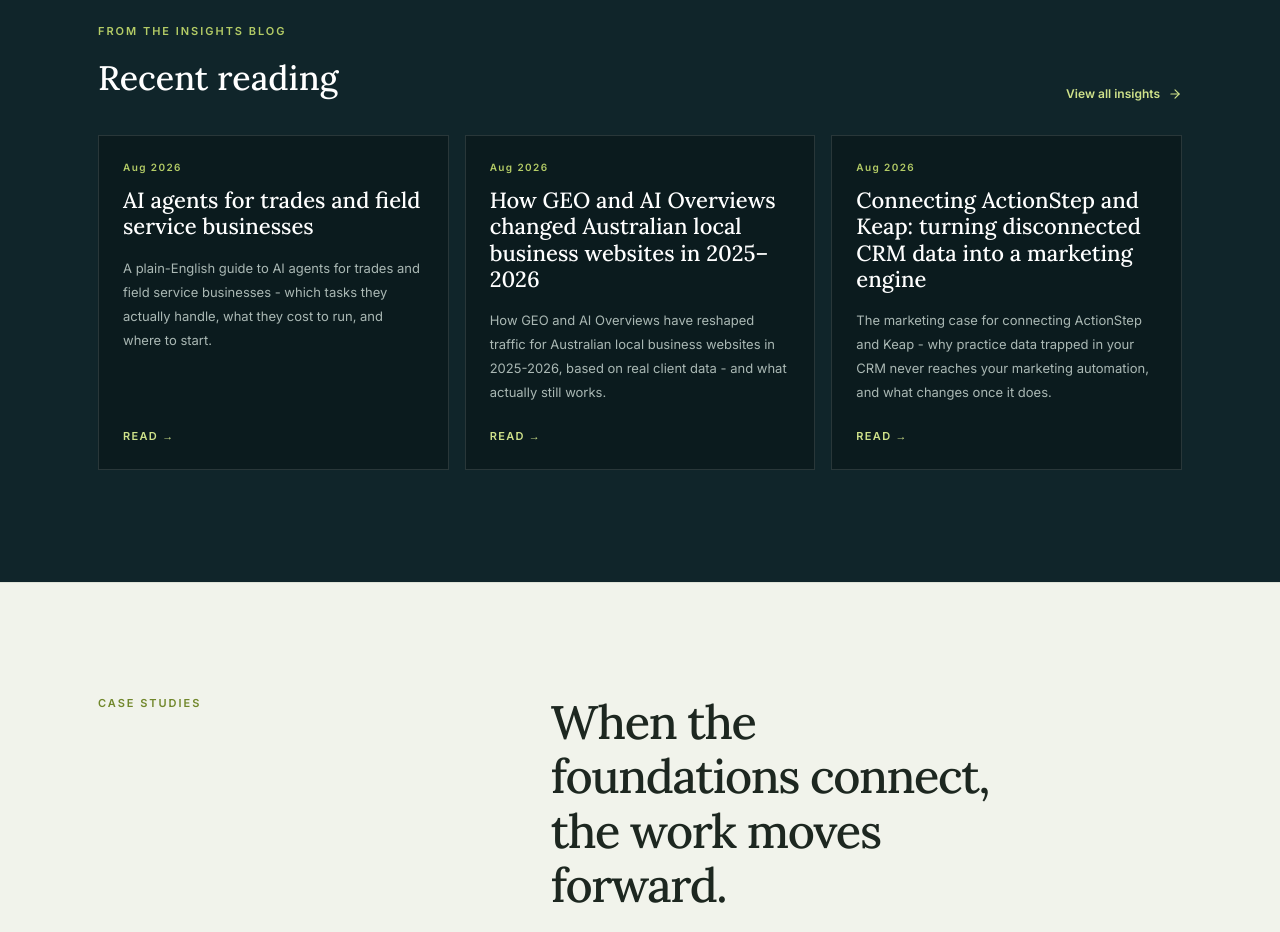
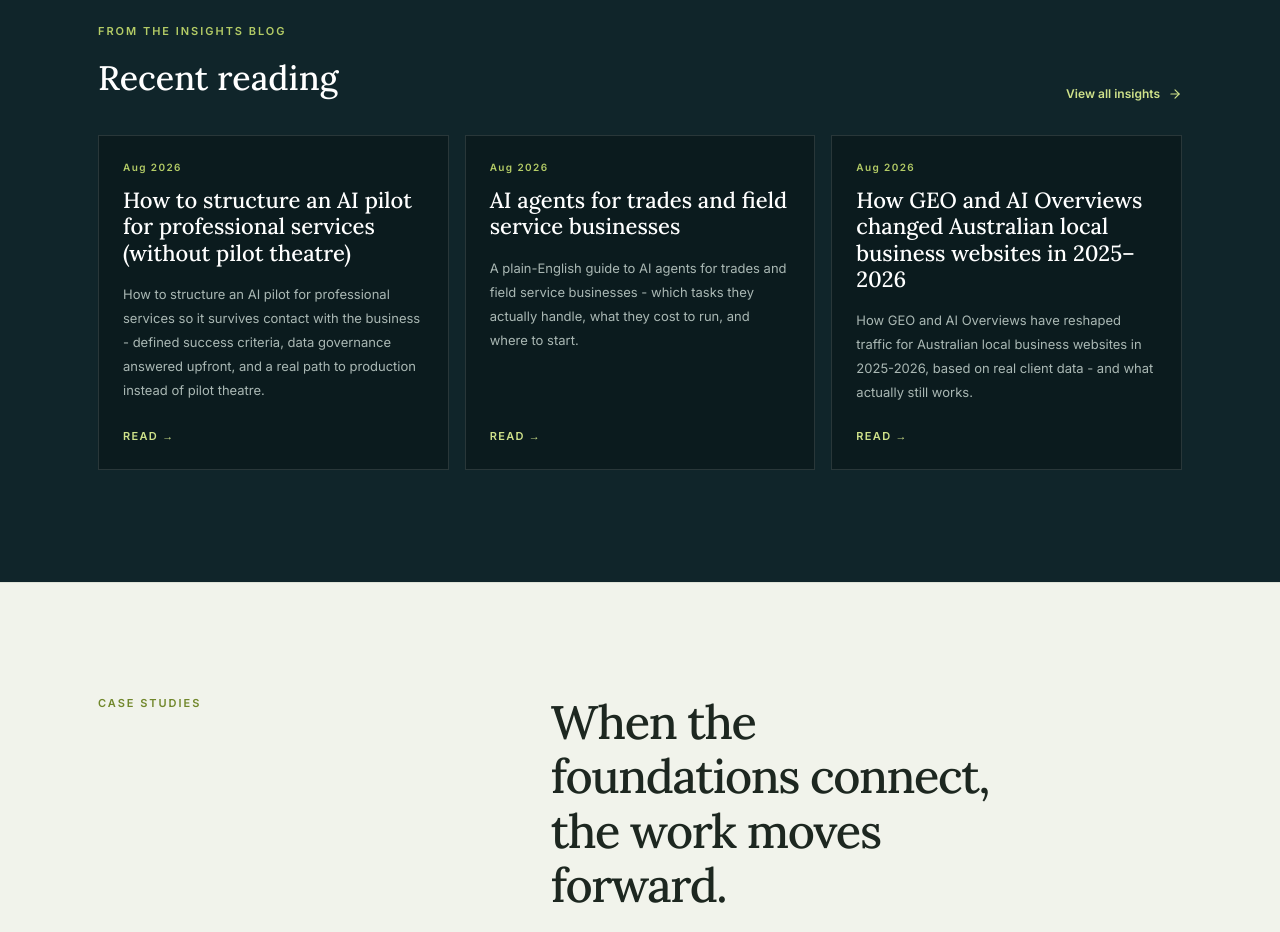
Before and after one commit to GridConcepts/GCAI, a React (Vite) app: page / in a window 1280 px wide. Shown: the part 4380-5312 px from the top of the page. Built offline with nearby package versions, Linux system fonts and the light colour scheme.

Commit message:
Add Insights post: how to structure an AI pilot for professional services
New post targeting David persona - defined success criteria, data
governance/Privacy Act answers upfront, and the Data Check framed as
pilot phase zero. Adds entry to insightPosts and flips the backlog
row to published.

```diff
--- a/src/data/insights.ts
+++ b/src/data/insights.ts
@@ -7,6 +7,13 @@ export type InsightPost = {
 
 /** Keep in sync with Markdown posts under blog/src/content/blog/ */
 export const insightPosts: InsightPost[] = [
+  {
+    slug: "how-to-structure-an-ai-pilot-for-professional-services",
+    title: "How to structure an AI pilot for professional services (without pilot theatre)",
+    description:
+      "How to structure an AI pilot for professional services so it survives contact with the business - defined success criteria, data governance answered upfront, and a real path to production instead of pilot theatre.",
+    dateLabel: "Aug 2026",
+  },
   {
     slug: "ai-agents-for-trades-and-field-service",
     title: "AI agents for trades and field service businesses",
```
Also changed, not shown: 2 other files (tests, documents, lock files or other folders).
